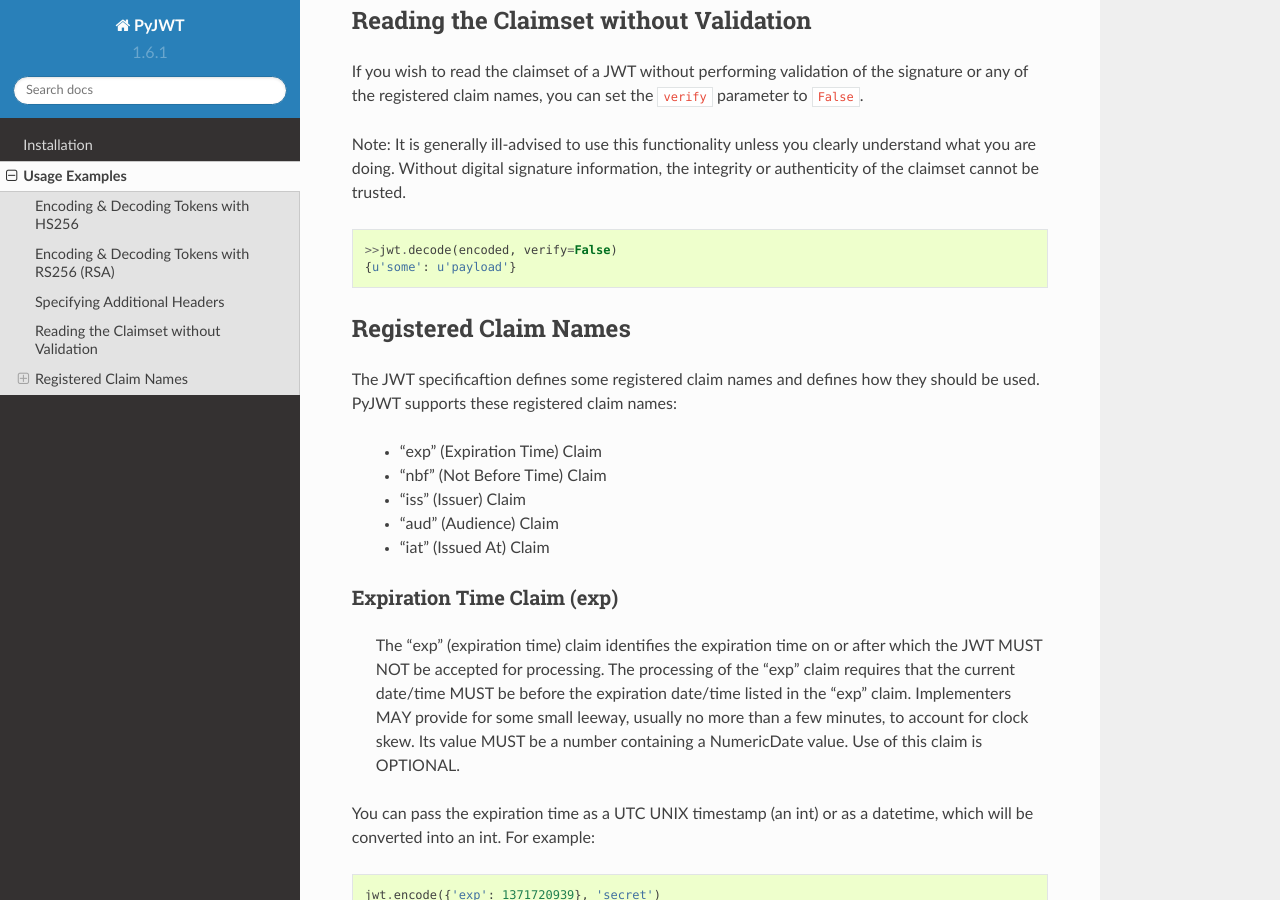
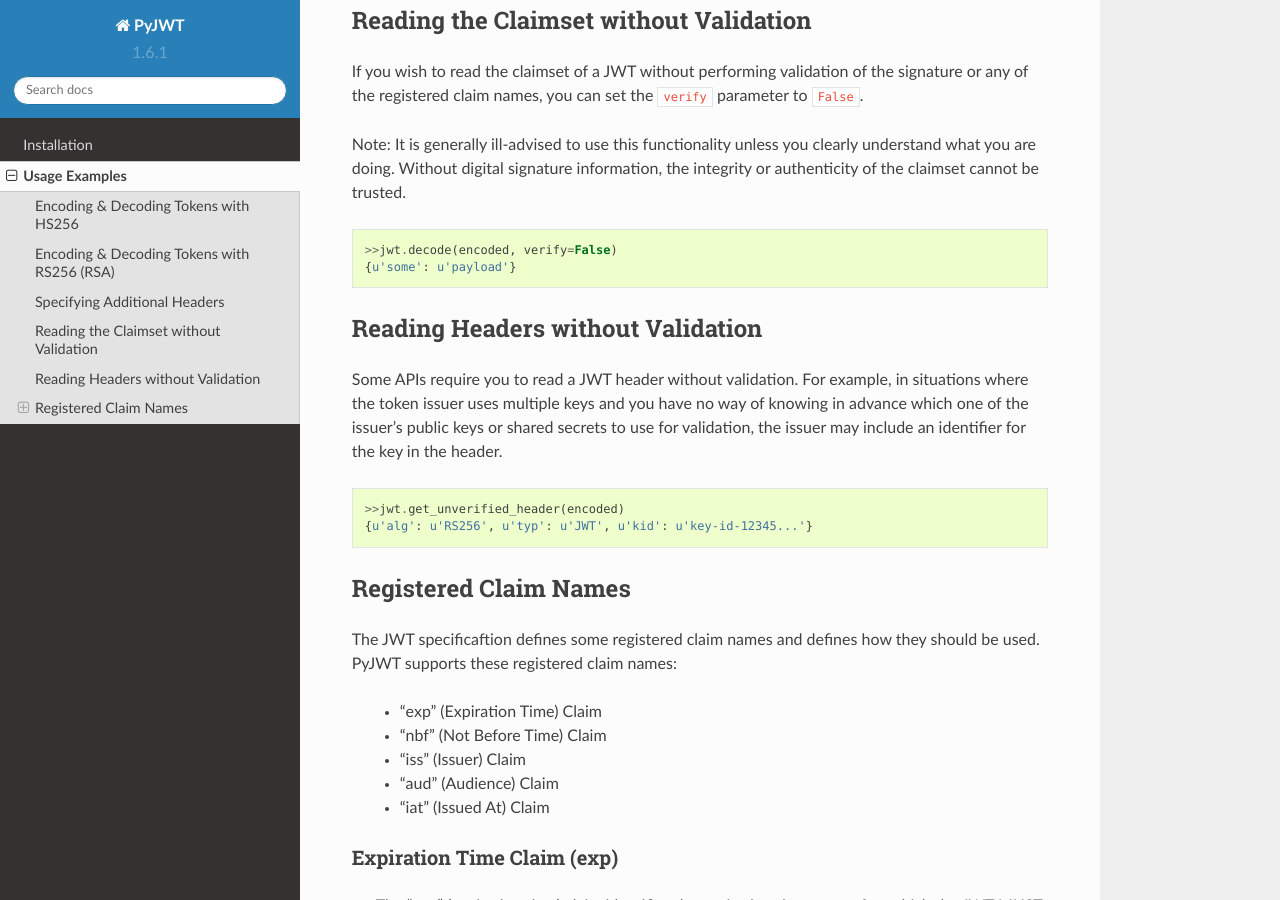
Before and after one commit to jpadilla/pyjwt, a Sphinx documentation site: the page built from docs/usage.rst, in a window 1280 px wide and 900 px high, scrolled down 726 px. Built offline with Sphinx 7.4.7 and the Read the Docs theme 2.0.0, drawn with Linux system fonts in a browser that asks for light colours; pages that are not in the unit, such as notebooks, are missing from menus.

Commit message:
Added section to usage docs for jwt.get_unverified_header() (#350)

```diff
--- a/docs/usage.rst
+++ b/docs/usage.rst
@@ -50,6 +50,20 @@
 
     >>jwt.decode(encoded, verify=False)
     {u'some': u'payload'}
+
+Reading Headers without Validation
+----------------------------------
+
+Some APIs require you to read a JWT header without validation. For example,
+in situations where the token issuer uses multiple keys and you have no
+way of knowing in advance which one of the issuer's public keys or shared
+secrets to use for validation, the issuer may include an identifier for the
+key in the header.
+
+.. code-block:: python
+
+    >>jwt.get_unverified_header(encoded)
+    {u'alg': u'RS256', u'typ': u'JWT', u'kid': u'key-id-12345...'}
 
 Registered Claim Names
 ----------------------
```
